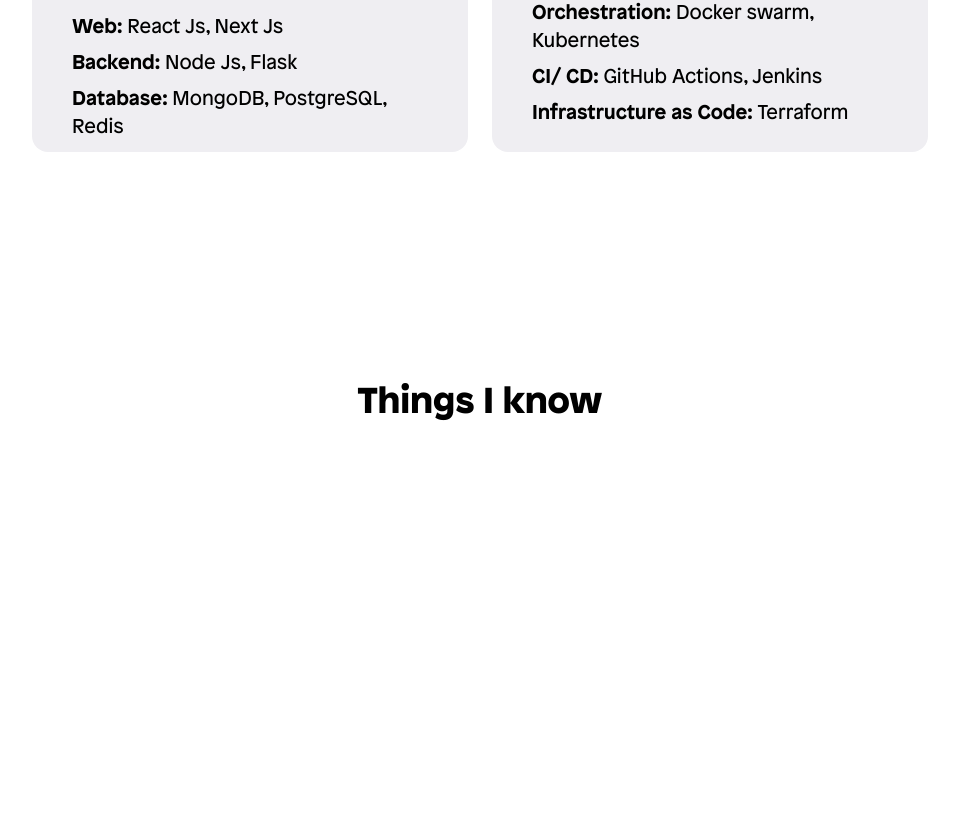
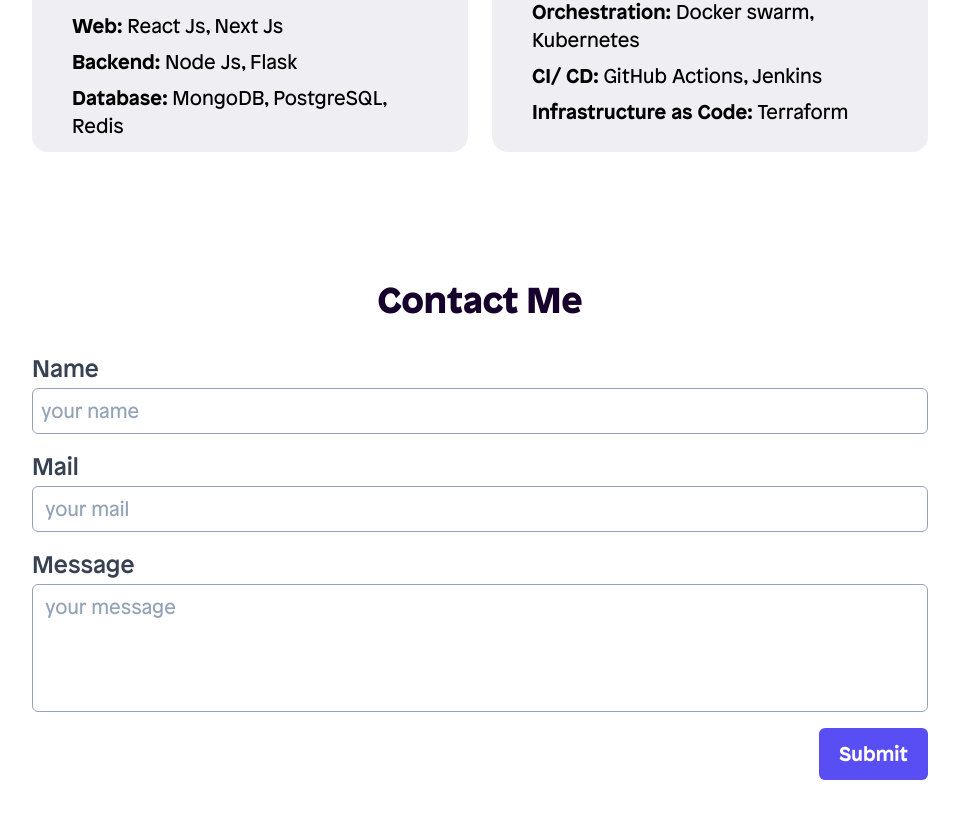
Before and after one commit to nanthakumaran-s/portfolio, a Next.js app: page / in a window 1280 px wide. Shown: the part 1064-1882 px from the top of the page, without its empty margins (200-1159 px from the left). Before the commit the page ends 1548 px from the top, so only its background shows below. Built offline with nearby package versions, Linux system fonts and the light colour scheme.

Commit message:
feat: add contact section

```diff
--- a/components/Home/Contact.tsx
+++ b/components/Home/Contact.tsx
@@ -1,39 +1,93 @@
 import React from 'react';
+import { AiOutlineCheckCircle } from 'react-icons/ai';
+import { useForm } from '@formspree/react';
 
 const Contact = () => {
+  const [state, handleSubmit] = useForm('xqkwlwgo');
+
+  if (state.succeeded) {
+    return (
+      <div
+        id="contact"
+        className="flex flex-col w-full items-center justify-center py-11 px-8 lg:px-48"
+      >
+        <div className="flex flex-col w-full lg:ml-20">
+          <h2 className="font-patron font-black text-center text-2xl lg:text-4xl text-skin-base">
+            Contact Me
+          </h2>
+          <div className="w-full bg-skin-fill-secondary rounded-lg flex flex-col items-center justify-center p-10 mt-8 bg-opacity-60 lg:py-16">
+            <AiOutlineCheckCircle className="h-14 w-14 fill-green-500 lg:h-24 lg:w-24" />
+            <h3 className="font-patron font-bold text-lg text-center mt-2 text-skin-base lg:text-2xl">
+              Thanks for your message!
+            </h3>
+            <p className="font-patron font-normal text-md text-center mt-2 text-gray-600 lg:text-xl">
+              I will get back to you soon.
+            </p>
+          </div>
+        </div>
+      </div>
+    );
+  }
+
   return (
     <div
       id="contact"
-      className="flex flex-col w-full items-center justify-center mt-20 py-16 px-8 lg:px-48"
+      className="flex flex-col w-full items-center justify-center py-11 px-8 lg:px-48"
     >
-      <div className="flex flex-col lg:ml-20">
-        <h2 className="font-patron font-black text-center text-2xl lg:text-4xl">Things I know</h2>
-      </div>
-
-      {/* <div className="mt-5 md:col-span-2 md:mt-0">
-        <form action="#" method="POST">
-          <div className="overflow-hidden shadow sm:rounded-md">
-            <div className="bg-white px-4 py-5 sm:p-6">
-              <div className="grid grid-cols-6 gap-6">
-                <div className="col-span-6 sm:col-span-3">
-                  <label className="block text-sm font-medium text-gray-700">First name</label>
-                  <input type="text" name="first-name" id="first-name" className="mt-1 block w-full rounded-md border-gray-300 shadow-sm focus:border-indigo-500 focus:ring-indigo-500 sm:text-sm" />
-                </div>
-
-                <div className="col-span-6 sm:col-span-3">
-                  <label className="block text-sm font-medium text-gray-700">Last name</label>
-                  <input type="text" name="last-name" id="last-name" className="mt-1 block w-full rounded-md border-gray-300 shadow-sm focus:border-indigo-500 focus:ring-indigo-500 sm:text-sm" />
-                </div>
-
-                <div className="col-span-6 sm:col-span-4">
-                  <label className="block text-sm font-medium text-gray-700">Email address</label>
-                  <input type="text" name="email-address" id="email-address" className="mt-1 block w-full rounded-md border-gray-300 shadow-sm focus:border-indigo-500 focus:ring-indigo-500 sm:text-sm" />
-                </div>
-              </div>
+      <div className="flex flex-col w-full lg:ml-20">
+        <h2 className="font-patron font-black text-center text-2xl lg:text-4xl text-skin-base">
+          Contact Me
+        </h2>
+        <form className="flex flex-col justify-center mt-8" onSubmit={handleSubmit}>
+          <div className="flex flex-col gap-4">
+            <div>
+              <label className="block text-xl lg:text-2xl font-medium font-patron text-gray-700">
+                Name
+              </label>
+              <input
+                type="text"
+                required
+                name="name"
+                id="name"
+                className="font-patron mt-1 px-2 py-2 block w-full rounded-md border border-slate-400 focus:border-indigo-500 focus:ring-indigo-500 text-lg placeholder-slate-400 text-skin-base lg:text-xl"
+                placeholder="your name"
+              />
+            </div>
+            <div>
+              <label className="block text-xl lg:text-2xl font-medium font-patron text-gray-700">
+                Mail
+              </label>
+              <input
+                type="email"
+                required
+                name="mail"
+                id="mail"
+                className="font-patron mt-1 px-3 py-2 block w-full rounded-md border border-slate-400 focus:border-indigo-500 focus:ring-indigo-500 text-lg placeholder-slate-400 text-skin-base lg:text-xl"
+                placeholder="your mail"
+              />
             </div>
           </div>
+          <div className="mt-4">
+            <label className="block text-xl lg:text-2xl font-medium font-patron text-gray-700">
+              Message
+            </label>
+            <textarea
+              required
+              name="message"
+              id="message"
+              className="font-patron mt-1 px-3 py-2 block w-full rounded-md border border-slate-400 focus:border-indigo-500 focus:ring-indigo-500 text-lg placeholder-slate-400 resize-none h-32 text-skin-base lg:text-xl"
+              placeholder="your message"
+            />
+          </div>
+          <div className="mt-4 flex justify-end">
+            <input
+              type="submit"
+              value="Submit"
+              className="px-5 py-3 bg-skin-button-muted rounded-md font-bold text-skin-footer text-md hover:opacity-90 lg:text-xl font-patron transition ease-in-out delay-100"
+            />
+          </div>
         </form>
-      </div> */}
+      </div>
     </div>
   );
 };
--- a/components/Nav.tsx
+++ b/components/Nav.tsx
@@ -12,7 +12,9 @@
 const Nav = ({ show, setShowNav }: Props) => {
   return (
     <div
-      className={`w-full flex items-center justify-between px-7 py-6 ${show ? 'hidden' : 'fixed'}`}
+      className={`w-full flex items-center justify-between px-7 py-6 ${
+        show ? 'hidden' : 'fixed'
+      } z-10`}
     >
       <a href="#">
         <img src="/images/logo.png" alt="logo" className="w-6 h-8 lg:w-8 lg:h-11" />
--- a/package.json
+++ b/package.json
@@ -10,6 +10,7 @@
     "format": "prettier --write './**/*.{js,jsx,ts,tsx,css,md,json}' --config ./.prettierrc"
   },
   "dependencies": {
+    "@formspree/react": "^2.4.1",
     "@splidejs/react-splide": "^0.7.12",
     "@types/node": "18.11.18",
     "@types/react": "18.0.26",
```
Also changed, not shown: 1 other file (tests, documents, lock files or other folders).
